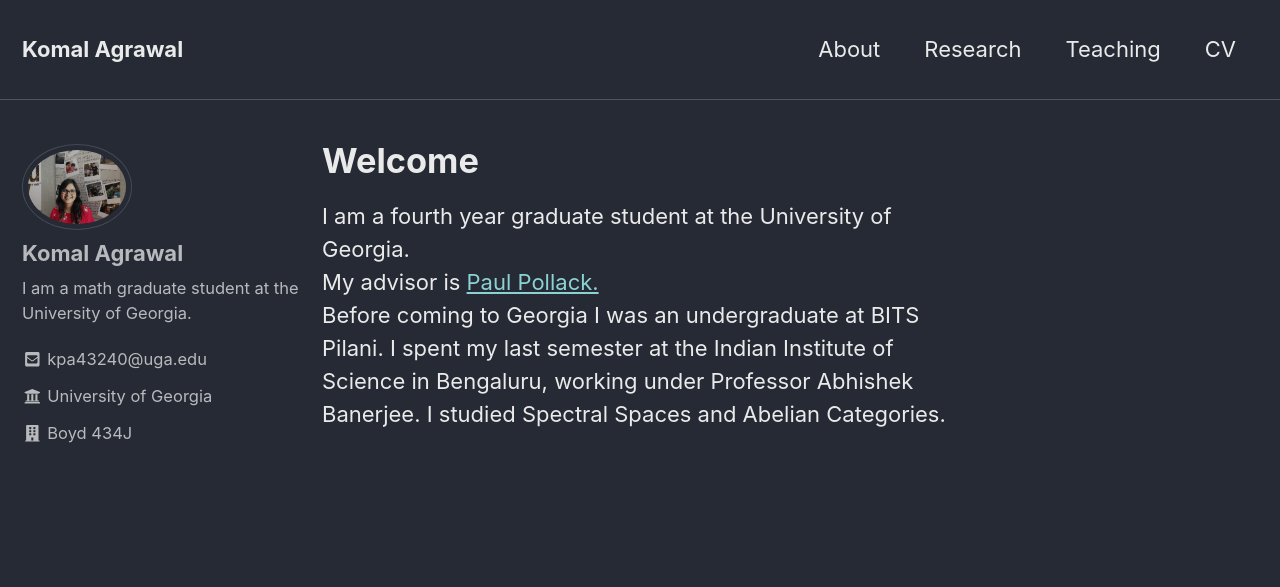
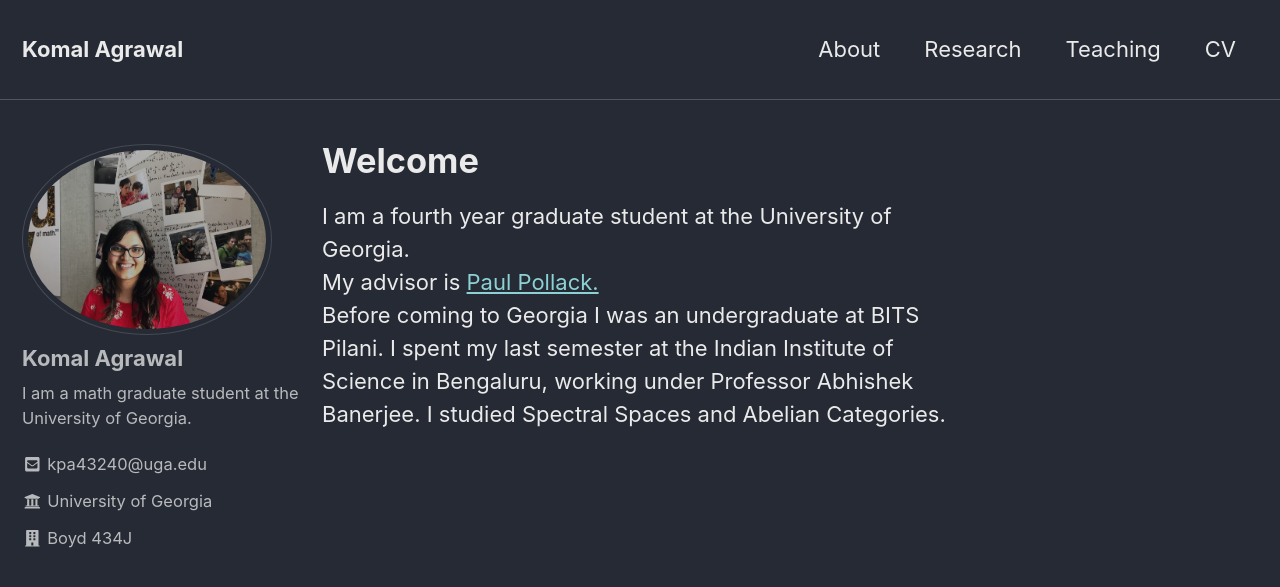
Before and after one commit to komala033/komala033.github.io, a Jekyll site: the page built from index.md, in a window 1280 px wide and 900 px high. Shown: the top 587 px of the window. Built offline with Jekyll 4.4.1, drawn with Linux system fonts in a browser that asks for light colours; nearby versions of some CDN libraries.

Commit message:
Update _sidebar.scss

```diff
--- a/_sass/minimal-mistakes/_sidebar.scss
+++ b/_sass/minimal-mistakes/_sidebar.scss
@@ -119,7 +119,7 @@
   }
 
   img {
-    max-width: 110px;
+    max-width: 250px;
     border-radius: 50%;
 
     @include breakpoint($large) {
```
